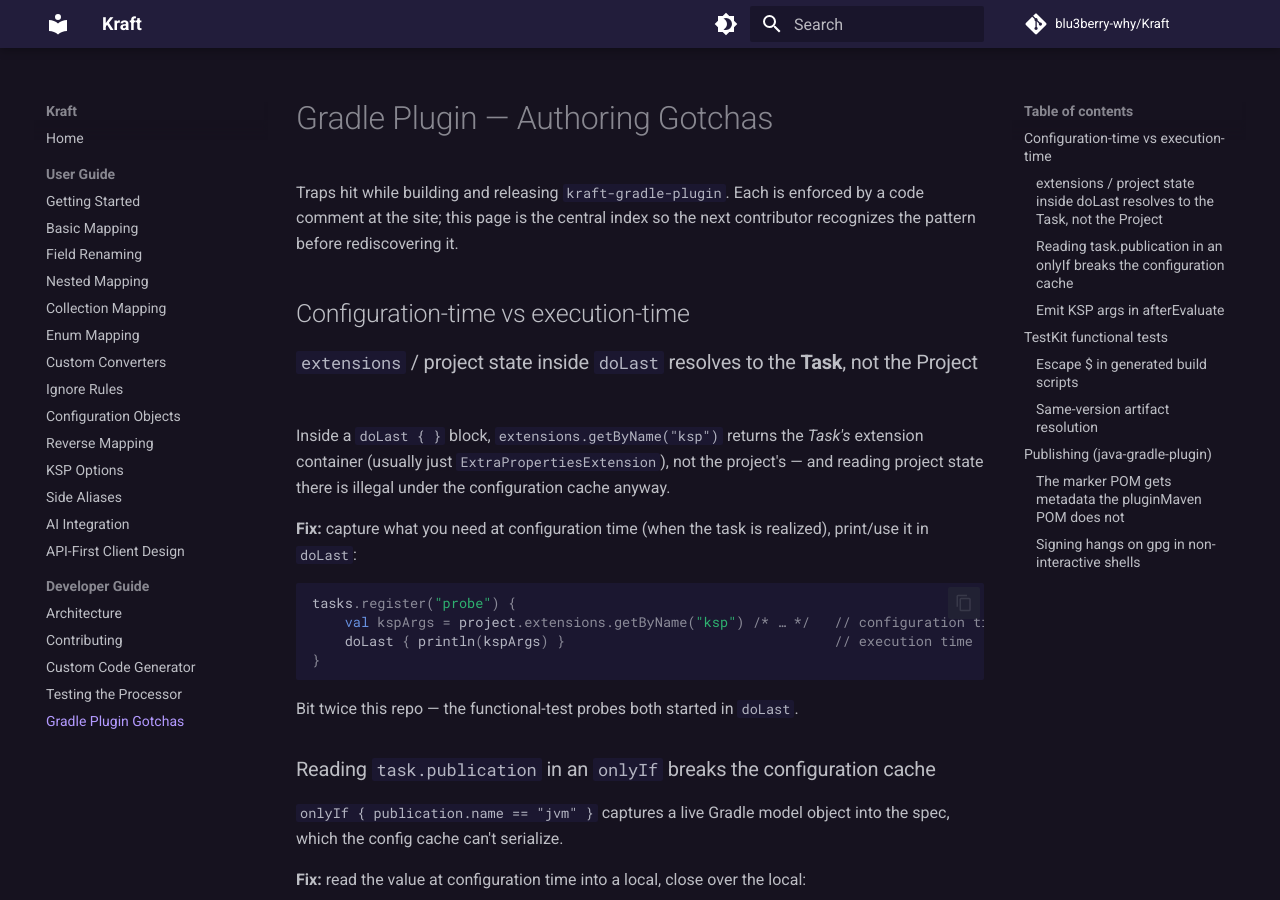
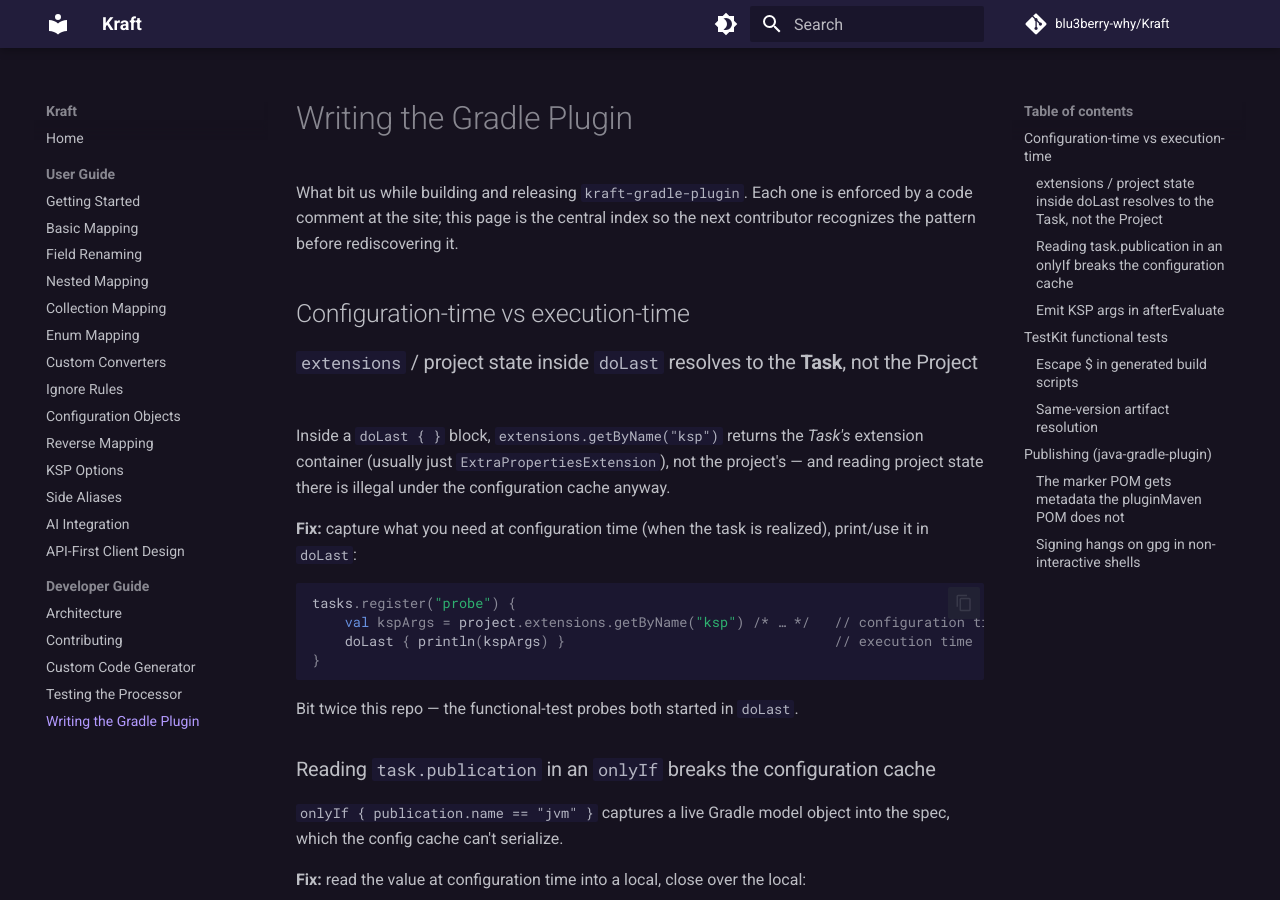
Before and after one commit to blu3berry-why/Kraft, an MkDocs documentation site: the page built from docs/developer-guide/gradle-plugin-gotchas.md, in a window 1280 px wide and 900 px high. Built offline with MkDocs 1.6.1 and Material for MkDocs 9.7.7, drawn with Linux system fonts in a browser that asks for light colours; comment, search, counter and statistics services are not loaded.

Commit message:
docs: retitle the gradle-plugin page to "Writing the Gradle Plugin"
Task-shaped title instead of "Authoring Gotchas", matching the existing
"Testing the Processor" nav label. Filename kept so the published URL
doesn't churn — the page has no inbound links.

Co-Authored-By: Claude Opus 4.8 <noreply@anthropic.com>
Claude-Session: https://claude.ai/code/session_01CaNp2PeB4xiVXCaBq8keWA

```diff
--- a/docs/developer-guide/gradle-plugin-gotchas.md
+++ b/docs/developer-guide/gradle-plugin-gotchas.md
@@ -1,6 +1,6 @@
-# Gradle Plugin — Authoring Gotchas
+# Writing the Gradle Plugin
 
-Traps hit while building and releasing `kraft-gradle-plugin`. Each is enforced by a code comment at the site; this page is the central index so the next contributor recognizes the pattern before rediscovering it.
+What bit us while building and releasing `kraft-gradle-plugin`. Each one is enforced by a code comment at the site; this page is the central index so the next contributor recognizes the pattern before rediscovering it.
 
 ## Configuration-time vs execution-time
 
--- a/mkdocs.yml
+++ b/mkdocs.yml
@@ -70,4 +70,4 @@ nav:
       - Contributing: developer-guide/contributing.md
       - Custom Code Generator: developer-guide/custom-code-generator.md
       - Testing the Processor: developer-guide/ksp-compile-testing-gotchas.md
-      - Gradle Plugin Gotchas: developer-guide/gradle-plugin-gotchas.md
+      - Writing the Gradle Plugin: developer-guide/gradle-plugin-gotchas.md
```
